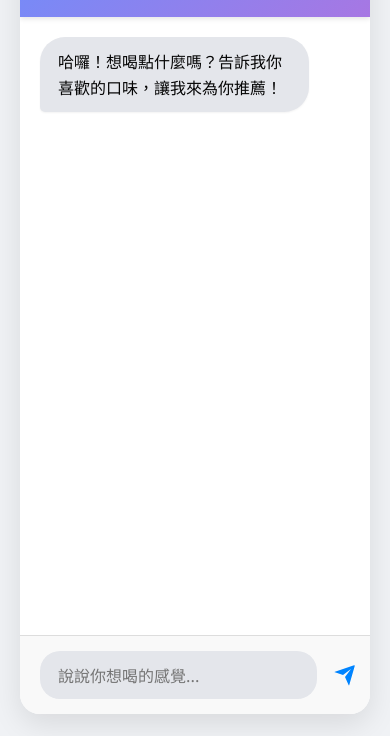
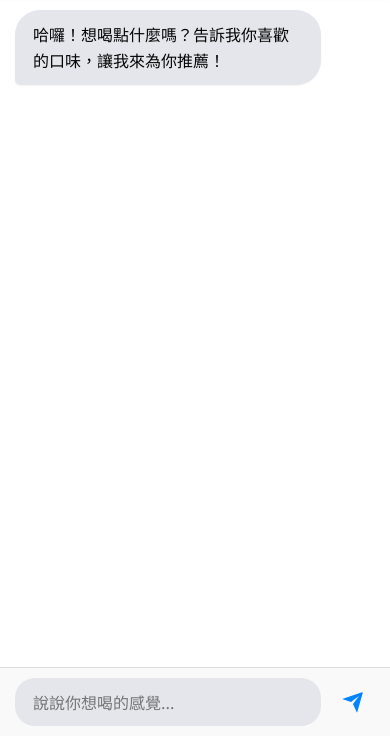
Before and after one commit to phina0828/restaurant-chatbot, a website: page public/index.html in a window 390 px wide. Shown: the part 108-844 px from the top of the page. Drawn offline with Linux system fonts and the light colour scheme.

Commit message:
fix: adjust layout for mobile responsiveness

```diff
--- a/public/style.css
+++ b/public/style.css
@@ -196,3 +196,25 @@ body {
     20% { opacity: 1; transform: scale(1.2); }
     100% { opacity: 0.2; transform: scale(1); }
 }
+
+/* Media Query for Mobile Devices */
+@media (max-width: 480px) {
+    body {
+        padding: 0;
+    }
+
+    .chat-container {
+        height: 100%;
+        max-height: 100%;
+        border-radius: 0;
+        box-shadow: none;
+    }
+
+    .chat-box {
+        padding: 15px;
+    }
+
+    .chat-input {
+        padding: 10px 15px;
+    }
+}
```
